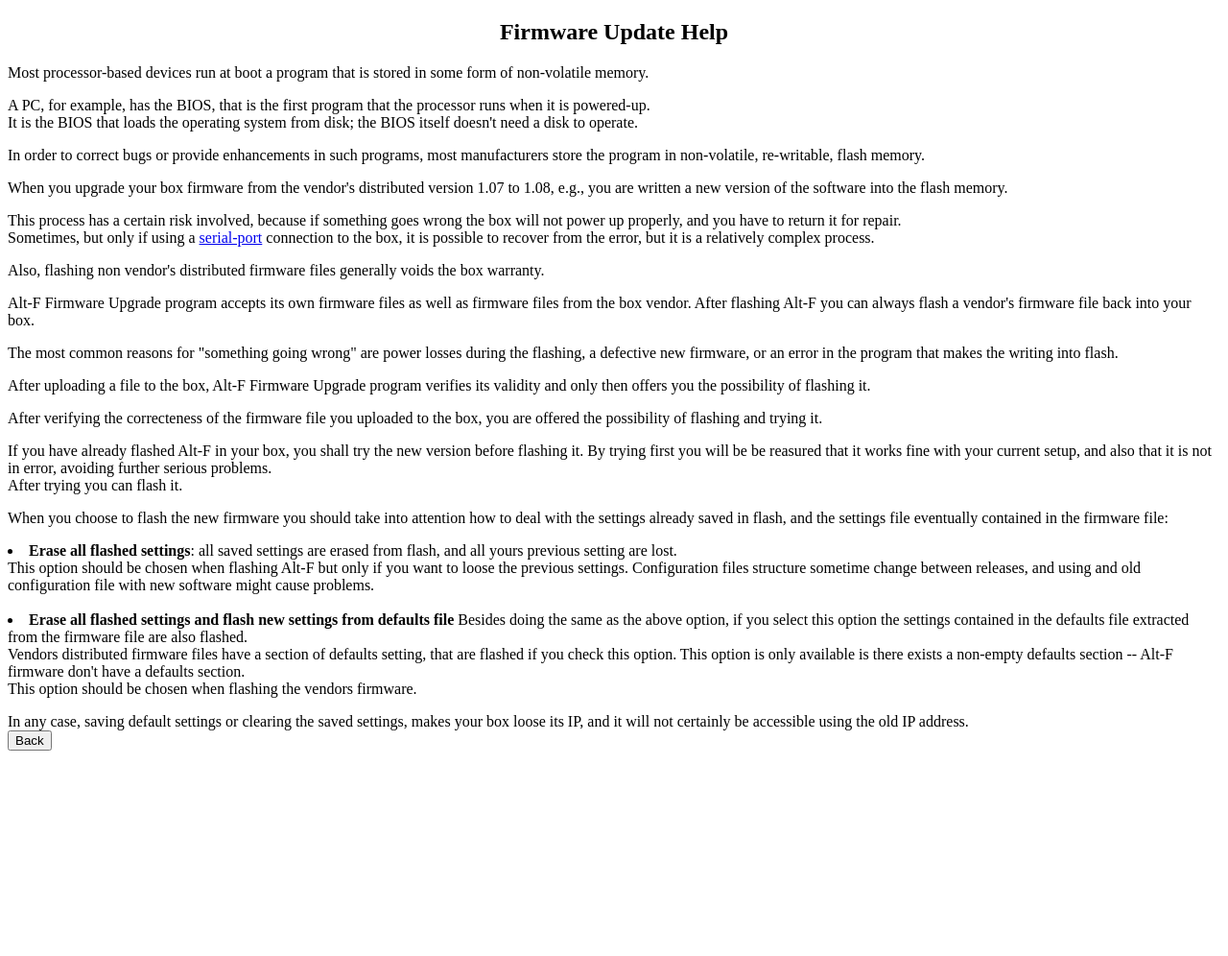
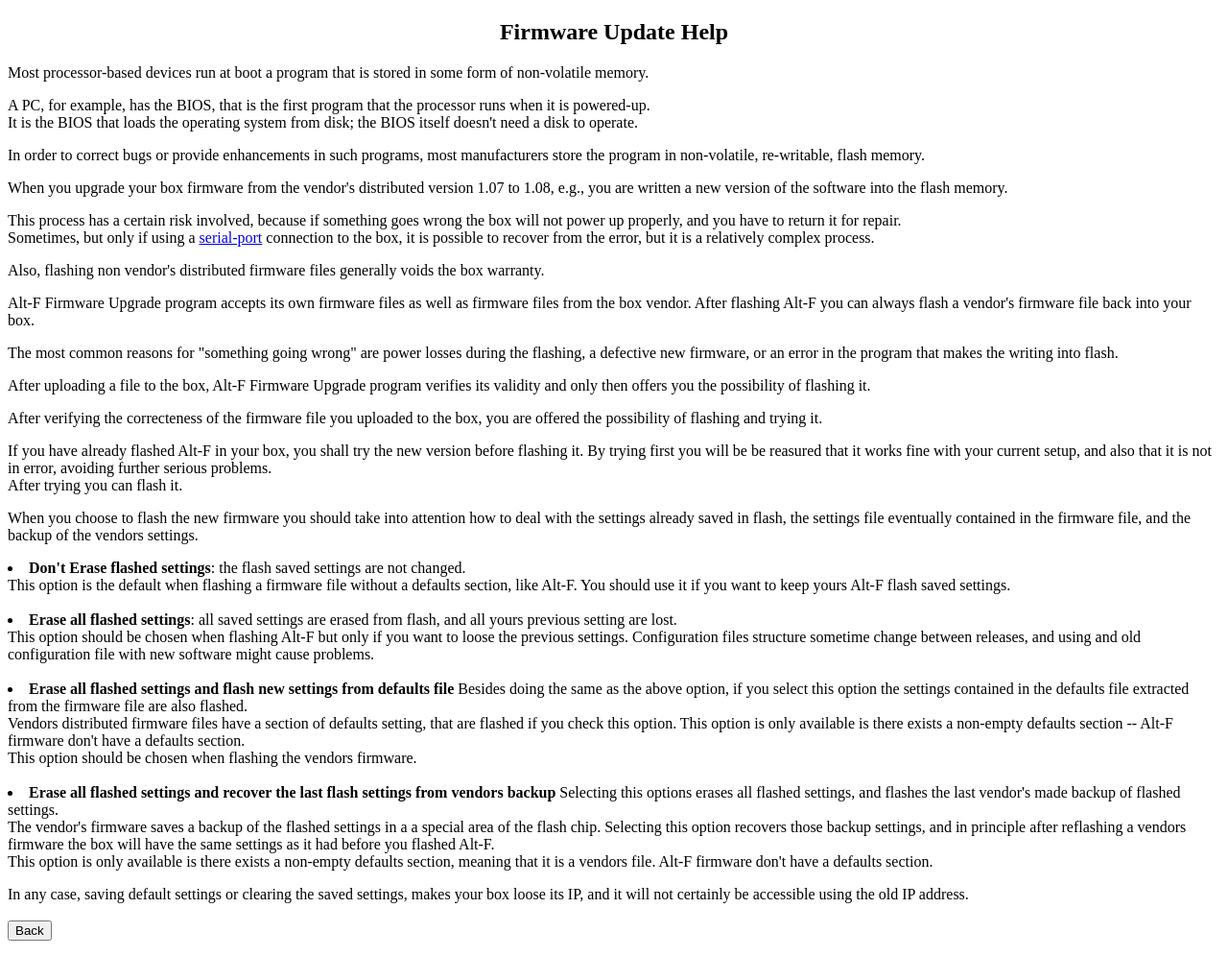
Before and after one commit to mrtnmtth/alt-f, a plain HTML site: page customroot/usr/www/firmware_hlp.html in a window 1280 px wide. Shown: the whole page at 96% size. Before the commit the page ends 800 px from the top, so only its background shows below. Drawn offline with Linux system fonts and the light colour scheme.

Commit message:
-document new options for flashing settings
git-svn-id: https://svn.code.sf.net/p/alt-f/code/trunk/alt-f@680 cd80dc97-fa67-4d1f-9ead-3176a861659d

```diff
--- a/customroot/usr/www/firmware_hlp.html
+++ b/customroot/usr/www/firmware_hlp.html
@@ -57,8 +57,14 @@ avoiding further serious problems.<br>
 After trying you can flash it.
 
 <p>When you choose to flash the new firmware you should take into attention
-how to deal with the settings already saved in flash, and the settings
-file eventually contained in the firmware file: <br>
+how to deal with the settings already saved in flash, the settings
+file eventually contained in the firmware file, and the backup of the vendors settings. <br>
+
+<li><strong>Don't Erase flashed settings</strong>: the flash saved settings are
+not changed.<br>
+
+This option is the default when flashing a firmware file without a defaults section,
+like Alt-F. You should use it if you want to keep yours Alt-F flash saved settings.<br><br>
 
 <li><strong>Erase all flashed settings</strong>: all saved settings are
 erased from flash, and all yours previous setting are lost.<br>
@@ -78,12 +84,24 @@ that are flashed if you check this option. This option is only available
 is there exists a non-empty defaults section -- Alt-F firmware don't
 have a defaults section.<br>
 
-This option should be chosen when flashing the vendors firmware.
+This option should be chosen when flashing the vendors firmware.<br><br>
 
+<li><strong>Erase all flashed settings and recover the last flash settings
+from vendors backup</strong> Selecting this options erases all flashed settings,
+and flashes the last vendor's made backup of flashed settings.
+<br>
+
+The vendor's firmware saves a backup of the flashed settings in a a special area
+of the flash chip. Selecting this option recovers those backup settings, and in principle
+after reflashing a vendors firmware the box will have the same settings as it had before
+you flashed Alt-F.<br>
+
+This option is only available is there exists a non-empty defaults section,
+meaning that it is a vendors file. Alt-F firmware don't have a defaults section.
 </ul>
 
 <p>In any case, saving default settings or clearing the saved settings,
 makes your box loose its IP, and it will not certainly be accessible
-using the old IP address.<br>
+using the old IP address.<br><br>
 
 <input type=button value="Back" onclick="history.back()"> </body>
```
